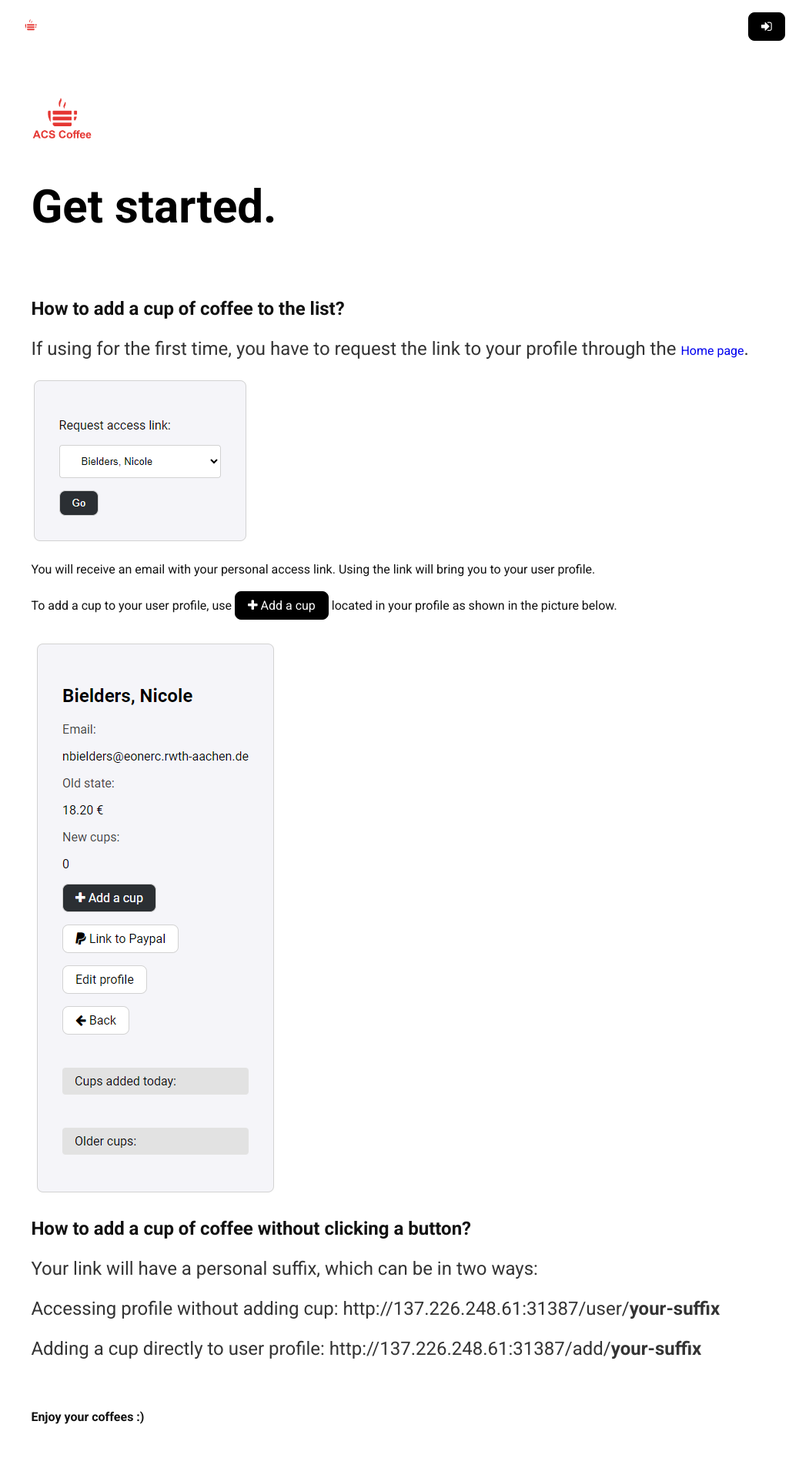
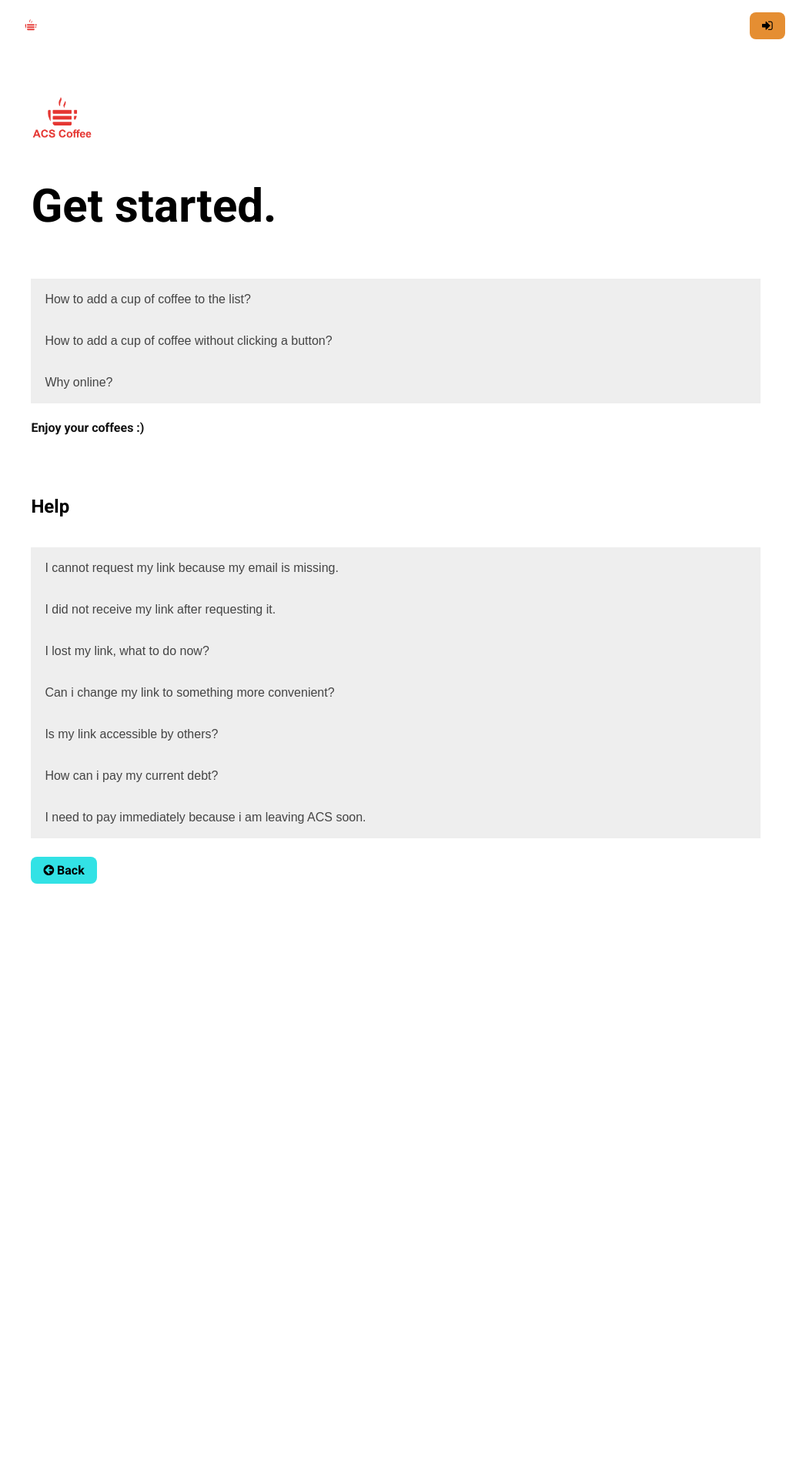
Before and after one commit to UniqueGithubUsername/acs-coffee, a Django app: page /faq/ in a window 1280 px wide. Shown: the top 1920 px of the page at 77% size, without its empty margins (126-1177 px from the left). After the commit the page ends 1148 px from the top, so only its background shows below. Run offline with Django 4.2, Linux system fonts and the light colour scheme.

Commit message:
accordion

```diff
--- a/acs_coffee_management/main/static/main/base.css
+++ b/acs_coffee_management/main/static/main/base.css
@@ -9,6 +9,7 @@
   --primary2: #32e2e5;
   --primary3: #e58e32;
   --secondary: #0336FF;
+  --green: #32e535;
   --border: #d2d2d2;
   --black: #000;
   --black1: #424242;
@@ -170,33 +171,36 @@ form select {
 }
 
 .acs-button {
-	border: 1px solid var(--black);
+	border: none;
+	outline: none;
+	font-weight: bold;
 	border-radius: 8px;
 	cursor: pointer;
 	display: inline-block;
-	background-color: var(--black);
+	background-color: var(--primary3);
 	padding: 8px 16px;
-	color: var(--white);
+	color: var(--black);
 }
 
 .acs-button2 {
-	border: 1px solid var(--black);
+	border: none;
+	outline: none;
+	font-weight: bold;
 	border-radius: 8px;
 	cursor: pointer;
 	display: inline-block;
-	background-color: var(--white1);
-	padding: 16px;
+	background-color: var(--primary2);
+	padding: 8px 16px;
 	color: var(--black);
 }
 
 .acs-button:hover {
-	border: 1px solid var(--black);
-	background-color: var(--white1);
-	color: var(--black);
+	background-color: var(--black);
+	color: var(--white);
 }
 
 .acs-button2:hover {
-	color: var(--white);
+	color: var(--primary3);
 	background-color: var(--black);
 }
 
@@ -235,3 +239,27 @@ form select {
   }
   .m {width: 100% !important;}
 }
+
+/* Accordion */
+.accordion {
+  background-color: #eee;
+  color: #444;
+  cursor: pointer;
+  padding: 18px;
+  width: 100%;
+  text-align: left;
+  border: none;
+  outline: none;
+  transition: 0.4s;
+}
+
+.active, .accordion:hover {
+  background-color: #ccc;
+}
+
+.panel {
+  padding: 0 18px;
+  background-color: white;
+  display: none;
+  overflow: hidden;
+}
--- a/acs_coffee_management/main/templates/main/base.html
+++ b/acs_coffee_management/main/templates/main/base.html
@@ -46,5 +46,7 @@
   {% endblock %}
 </div>
 
+{% block js %}
+{% endblock %}
 </body>
 </html>
--- a/acs_coffee_management/main/templates/main/faq.html
+++ b/acs_coffee_management/main/templates/main/faq.html
@@ -14,56 +14,94 @@ ACS Coffee | FAQ
 		<img class="acs-logo2" src="{% static 'main/eoncoffee2.png' %}">
 		<h1 class="acs-card-title">Get started.</h1>
 		<br>
-		<p class="acs-card-label">How to add a cup of coffee to the list?</p>
-		<p class="acs-card-text">If using for the first time, you have to request the link to your profile through the <a href="{% url 'index' %}">Home page</a>.</p>
-		<img src="{% static 'main/example2.png' %}">
-		<br>
-		<br>
-		You will receive an email with your personal access link. Using the link will bring you to your user profile.
-		<br>
-		<br>
-		To add a cup to your user profile, use <a class="acs-button"><i class="fa fa-plus" aria-hidden="true"></i> Add a cup</a> located in your profile as shown in the picture below.</p>
-		<img src="{% static 'main/example.png' %}">
-		<br>
-		<p class="acs-card-label">How to add a cup of coffee without clicking a button?</p>
-		<p class="acs-card-text">Your link will have a personal suffix, which can be in two ways:</p>
-		<p class="acs-card-text">Accessing profile without adding cup: http://137.226.248.61:31387/user/<b>your-suffix</b></p>
-		<p class="acs-card-text">Adding a cup directly to user profile: http://137.226.248.61:31387/add/<b>your-suffix</b></p>
-		<br>
+
+		<div>
+			<button class="accordion">How to add a cup of coffee to the list?</button>
+			<div class="panel">
+  				<p class="acs-card-text">If using for the first time, you have to request the link to your profile through the <a class="acs-button2" href="{% url 'index' %}"><i class="fa fa-home" aria-hidden="true"></i> Home page</a>.</p>
+  				<p>You will receive an email with your personal access link. Using the link will bring you to your user profile.</p>
+  				<p>To add a cup to your user profile, use <a class="acs-button"><i class="fa fa-coffee" aria-hidden="true"></i> Add a cup</a> located in your profile as shown in the picture below.</p></p>
+			</div>
+
+			<button class="accordion">How to add a cup of coffee without clicking a button?</button>
+			<div class="panel">
+  				<p>Your link will have a personal suffix, which can be in two ways:</p>
+				<p>Accessing profile without adding cup: http://137.226.248.61:31387/user/<b>your-suffix</b></p>
+				<p>Adding a cup directly to user profile: http://137.226.248.61:31387/add/<b>your-suffix</b></p>
+			</div>
+
+			<button class="accordion">Why online?</button>
+			<div class="panel">
+  			<p>The main reasons for making the coffee management an online service are reducing the time and effort for coffee administration, not having to print the coffee list, less manual work for accountings, bills can be send per email and new people can be added onto the list by everyone.</p>
+			</div>
+		</div>
+
 		<h4 class="acs-card-label">Enjoy your coffees :)</h4>
 		<br>
 		<br>
 		<h2 class="acs-card-title">Help</h2>
 		<br>
-		<p class="acs-card-label">Why online?</p>
-		<p class="acs-card-text">The main reasons for making the coffee management an online service are reducing the time and effort for coffee administration, not having to print the coffee list, less manual work for accountings, bills can be send per email and new people can be added onto the list by everyone.</p>
-		<br>
-		<p class="acs-card-label">I cannot request my link because my email is missing.</p>
-		<p class="acs-card-text">Please contact ACS Coffee administration to store your email in the database.</p>
-		<br>
-		<p class="acs-card-label">I did not receive my link after requesting it.</p>
-		<p class="acs-card-text">In this case, the SMTP server might be having an issue or the email stored in the database might be wrong. Please contact ACS Coffee Administration.</p>
-		<br>
-		<p class="acs-card-label">I lost my link, what to do now?</p>
-		<p class="acs-card-text">In the case that you forgot or lost your access link, employees can request it again through the front page by clicking on Request link.</p>
-		<br>
-		<p class="acs-card-label">Can i change my link to something more convenient?</p>
-		<p class="acs-card-text">Yes, you can change your personal access link by visiting your profile and click on <b>Edit profile</b></p>
-		<br>
-		<p class="acs-card-label">Is my link accessible by others?</p>
-		<p class="acs-card-text">Even tho the links get distributed personally by email, other employees could possibly access it.</p>
-		<br>
-		<p class="acs-card-label">Something is wrong with your profile?</p>
-		<p class="acs-card-text">Please contact ACS Coffee Administration.</p>
-		<br>
-		<p class="acs-card-label">How can i pay my current debt?</p>
-		<p class="acs-card-text">There will be monthy/quarterly billing emails with instructions to pay.</p>
-		<br>
-		<p class="acs-card-label">I need to pay immediately because i am leaving ACS soon.</p>
-		<p class="acs-card-text">Please contact ACS Coffee Administration.</p>
-		<br>
-		<br>
-		<p><a class="acs-button" href="mailto:lukas.lenz@eonerc.rwth-aachen.de"><i class="fa fa-question" aria-hidden="true"></i> Contact administration</a></p>
+
+		<div>
+			<button class="accordion">I cannot request my link because my email is missing.</button>
+			<div class="panel">
+  				<p>Please contact ACS Coffee administration to store your email in the database.</p>
+			</div>
+
+			<button class="accordion">I did not receive my link after requesting it.</button>
+			<div class="panel">
+  				<p>In this case, the SMTP server might be having an issue or the email stored in the database might be wrong. Please contact ACS Coffee Administration.</p>
+			</div>
+
+			<button class="accordion">I lost my link, what to do now?</button>
+			<div class="panel">
+  			<p>In the case that you forgot or lost your access link, employees can request it again through the front page by clicking on Request link.</p>
+			</div>
+
+			<button class="accordion">Can i change my link to something more convenient?</button>
+			<div class="panel">
+  			<p>Yes, you can change your personal access link by visiting your profile and click on <b>Edit profile</b></p>
+			</div>
+
+			<button class="accordion">Is my link accessible by others?</button>
+			<div class="panel">
+  			<p>Even tho the links get distributed personally by email, other employees could possibly access it.</p>
+			</div>
+
+			<button class="accordion">How can i pay my current debt?</button>
+			<div class="panel">
+  			<p>Payments through PayPal. Contact ACS Administration.</p>
+			</div>
+
+			<button class="accordion">I need to pay immediately because i am leaving ACS soon.</button>
+			<div class="panel">
+  			<p>Please contact ACS Coffee Administration.</p>
+  			<p><a class="acs-button" href="mailto:lukas.lenz@eonerc.rwth-aachen.de"><i class="fa fa-question" aria-hidden="true"></i> Contact administration</a></p>
+			</div>
 		<p><a class="acs-button2" href="{% url 'index' %}"><i class="fa fa-arrow-circle-left" aria-hidden="true"></i> Back</a></p>
+		</div>
 	</div>
 {% endblock %}
+
+{% block js %}
+<script type="text/javascript">
+var acc = document.getElementsByClassName("accordion");
+var i;
+
+for (i = 0; i < acc.length; i++) {
+  acc[i].addEventListener("click", function() {
+    /* Toggle between adding and removing the "active" class,
+    to highlight the button that controls the panel */
+    this.classList.toggle("active");
+
+    /* Toggle between hiding and showing the active panel */
+    var panel = this.nextElementSibling;
+    if (panel.style.display === "block") {
+      panel.style.display = "none";
+    } else {
+      panel.style.display = "block";
+    }
+  });
+}
+</script>
+{% endblock %}
--- a/acs_coffee_management/main/templates/main/user.html
+++ b/acs_coffee_management/main/templates/main/user.html
@@ -13,12 +13,8 @@ ACS Coffee | {{employee.name}}
 	<div class="acs-form">
 		<img class="acs-logo2" src="{% static 'main/eoncoffee2.png' %}">
 		<h1 class="acs-card-title">{{employee.name}}</h1>
-		<p class="acs-card-label">Email:</p>
 		<p class="acs-card-text">{{employee.email}}</p>
-		<p class="acs-card-label">Old state:</p>
-		<p class="acs-card-text">{{employee.debth}} €</p>
-		<p class="acs-card-label">New cups:</p>
-		<p class="acs-card-text">{{employee.coffees}}</p>
+		<h1><span class="acs-card-label">{{employee.coffees}}</span> <span class="acs-card-text">cup/s</span></h1>
 		{% if output != None %}
 		<h4 style="color: green"><i class="fa fa-check" aria-hidden="true"></i> {{output}}</h4>
 		{% endif %}
```
Also changed, not shown: acs_coffee_management/db.sqlite3, 7 other files.
